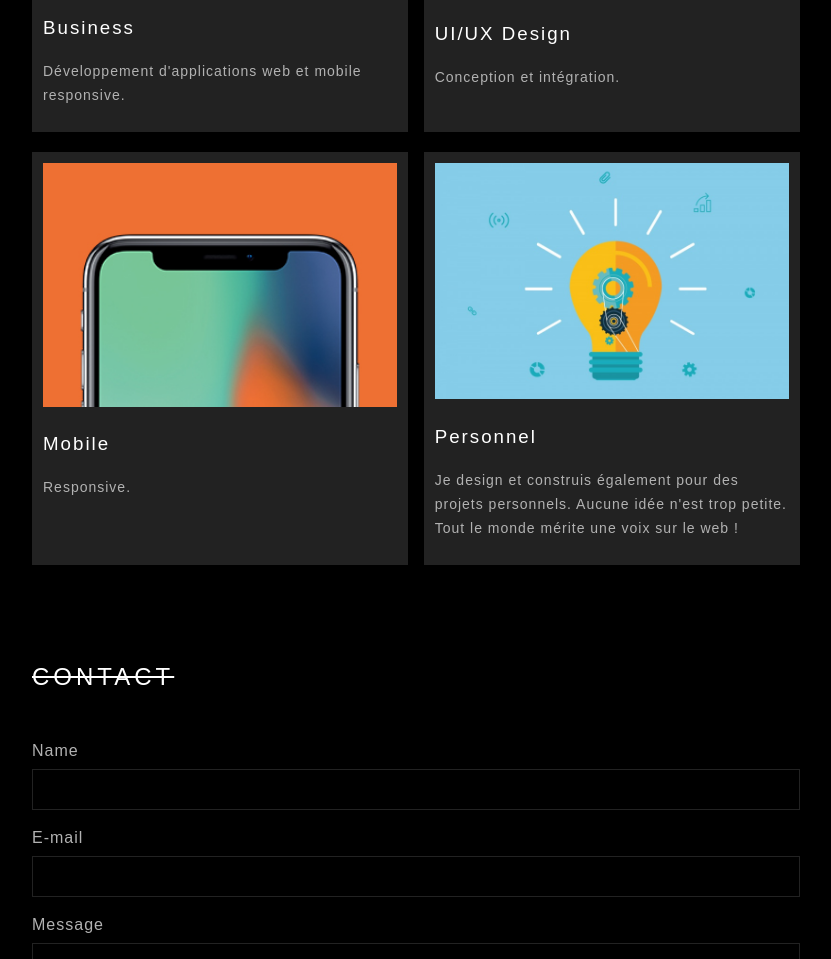
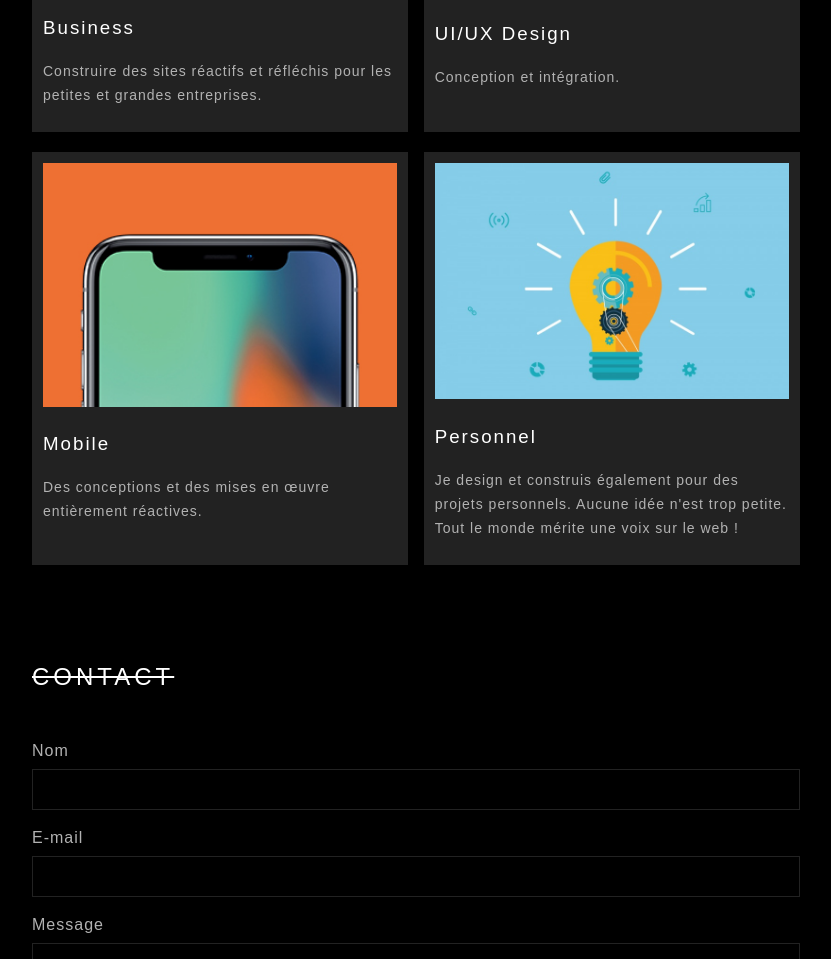
Before and after one commit to Bilel87/portfolio, a plain HTML site: page index.html in a window 1280 px wide. Shown: the part 2558-3517 px from the top of the page, without its empty margins (224-1055 px from the left). Drawn offline with nearby package versions, Linux system fonts and the light colour scheme.

Commit message:
portfolio

```diff
--- a/index.html
+++ b/index.html
@@ -534,7 +534,9 @@
             <img src="code.jpeg" alt="">
             <h3>Business</h3>
             <p>
-              Développement d'applications web et mobile responsive.
+              Construire des sites réactifs et
+              réfléchis pour les petites et
+              grandes entreprises.
             </p>
           </div>
 
@@ -554,7 +556,7 @@
             <img src="mobile.jpg" alt="">
             <h3>Mobile</h3>
             <p>
-              Responsive.
+              Des conceptions et des mises en œuvre entièrement réactives.
             </p>
           </div>
 
@@ -579,7 +581,7 @@
 
         <div class="container">
           <form action="https://formspree.io/ouribilel@gmail.com" method="POST">
-            <label for="name">Name</label>
+            <label for="name">Nom</label>
             <input type="text" id="name" name="name">
             <label for="email">E-mail</label>
             <input type="text" id="name" name="name">
```
